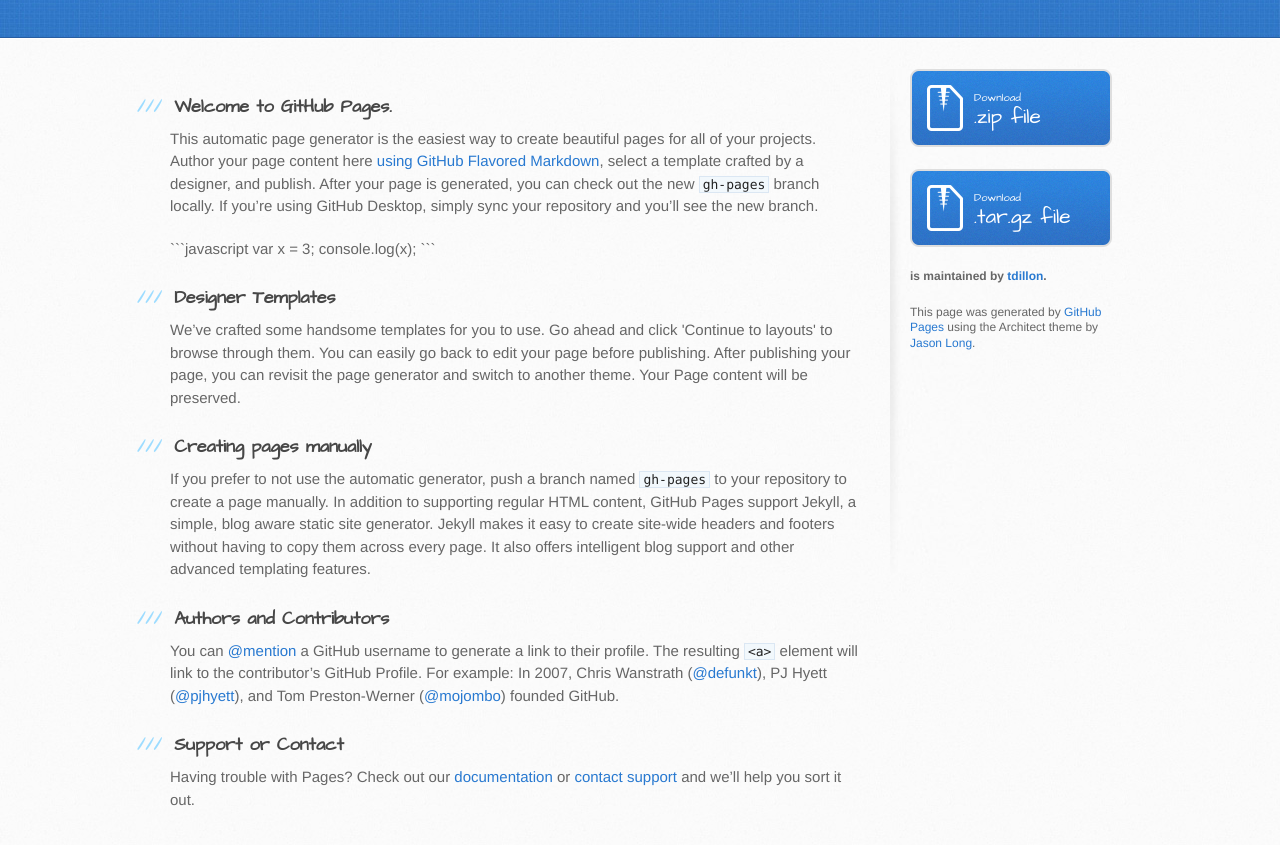
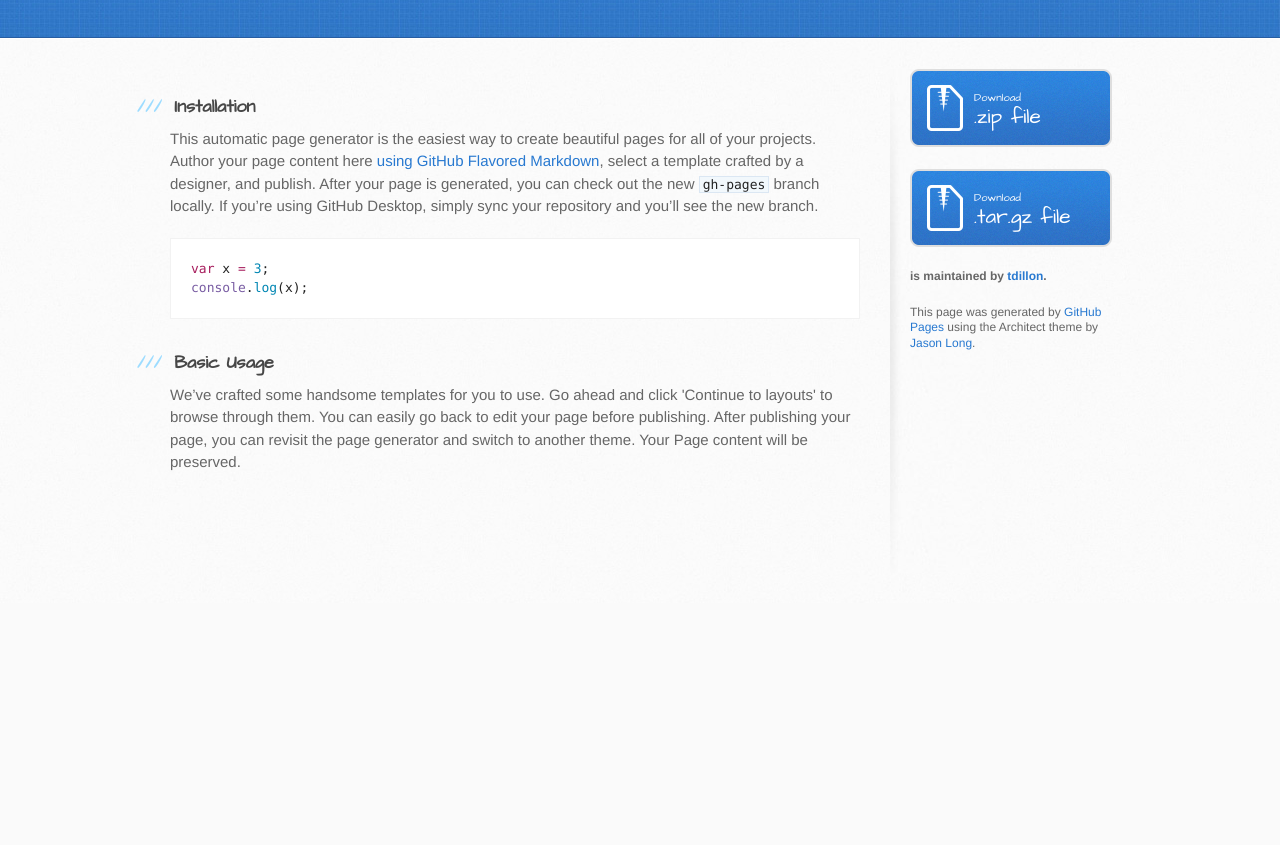
Before and after one commit to tdillon/7, a plain HTML site: page index.html in a window 1280 px wide. Shown: the part 197-1042 px from the top of the page. After the commit the page ends 800 px from the top, so only its background shows below. Drawn offline with Linux system fonts and the light colour scheme.

````diff
--- a/index.html
+++ b/index.html
@@ -29,34 +29,17 @@
       <div class="inner clearfix">
         <section id="main-content">
           <h3>
-<a id="welcome-to-github-pages" class="anchor" href="#welcome-to-github-pages" aria-hidden="true"><span class="octicon octicon-link"></span></a>Welcome to GitHub Pages.</h3>
+<a id="installation" class="anchor" href="#installation" aria-hidden="true"><span class="octicon octicon-link"></span></a>Installation</h3>
 
 <p>This automatic page generator is the easiest way to create beautiful pages for all of your projects. Author your page content here <a href="https://guides.github.com/features/mastering-markdown/">using GitHub Flavored Markdown</a>, select a template crafted by a designer, and publish. After your page is generated, you can check out the new <code>gh-pages</code> branch locally. If you’re using GitHub Desktop, simply sync your repository and you’ll see the new branch.</p>
 
-```javascript
-var x = 3;
-console.log(x);
-```
+<div class="highlight highlight-source-js"><pre><span class="pl-k">var</span> x <span class="pl-k">=</span> <span class="pl-c1">3</span>;
+<span class="pl-en">console</span>.<span class="pl-c1">log</span>(x);</pre></div>
 
 <h3>
-<a id="designer-templates" class="anchor" href="#designer-templates" aria-hidden="true"><span class="octicon octicon-link"></span></a>Designer Templates</h3>
+<a id="basic-usage" class="anchor" href="#basic-usage" aria-hidden="true"><span class="octicon octicon-link"></span></a>Basic Usage</h3>
 
 <p>We’ve crafted some handsome templates for you to use. Go ahead and click 'Continue to layouts' to browse through them. You can easily go back to edit your page before publishing. After publishing your page, you can revisit the page generator and switch to another theme. Your Page content will be preserved.</p>
-
-<h3>
-<a id="creating-pages-manually" class="anchor" href="#creating-pages-manually" aria-hidden="true"><span class="octicon octicon-link"></span></a>Creating pages manually</h3>
-
-<p>If you prefer to not use the automatic generator, push a branch named <code>gh-pages</code> to your repository to create a page manually. In addition to supporting regular HTML content, GitHub Pages support Jekyll, a simple, blog aware static site generator. Jekyll makes it easy to create site-wide headers and footers without having to copy them across every page. It also offers intelligent blog support and other advanced templating features.</p>
-
-<h3>
-<a id="authors-and-contributors" class="anchor" href="#authors-and-contributors" aria-hidden="true"><span class="octicon octicon-link"></span></a>Authors and Contributors</h3>
-
-<p>You can <a href="https://github.com/blog/821" class="user-mention">@mention</a> a GitHub username to generate a link to their profile. The resulting <code>&lt;a&gt;</code> element will link to the contributor’s GitHub Profile. For example: In 2007, Chris Wanstrath (<a href="https://github.com/defunkt" class="user-mention">@defunkt</a>), PJ Hyett (<a href="https://github.com/pjhyett" class="user-mention">@pjhyett</a>), and Tom Preston-Werner (<a href="https://github.com/mojombo" class="user-mention">@mojombo</a>) founded GitHub.</p>
-
-<h3>
-<a id="support-or-contact" class="anchor" href="#support-or-contact" aria-hidden="true"><span class="octicon octicon-link"></span></a>Support or Contact</h3>
-
-<p>Having trouble with Pages? Check out our <a href="https://help.github.com/pages">documentation</a> or <a href="https://github.com/contact">contact support</a> and we’ll help you sort it out.</p>
         </section>
 
         <aside id="sidebar">
````
Also changed, not shown: params.json (+1 -1 lines).
